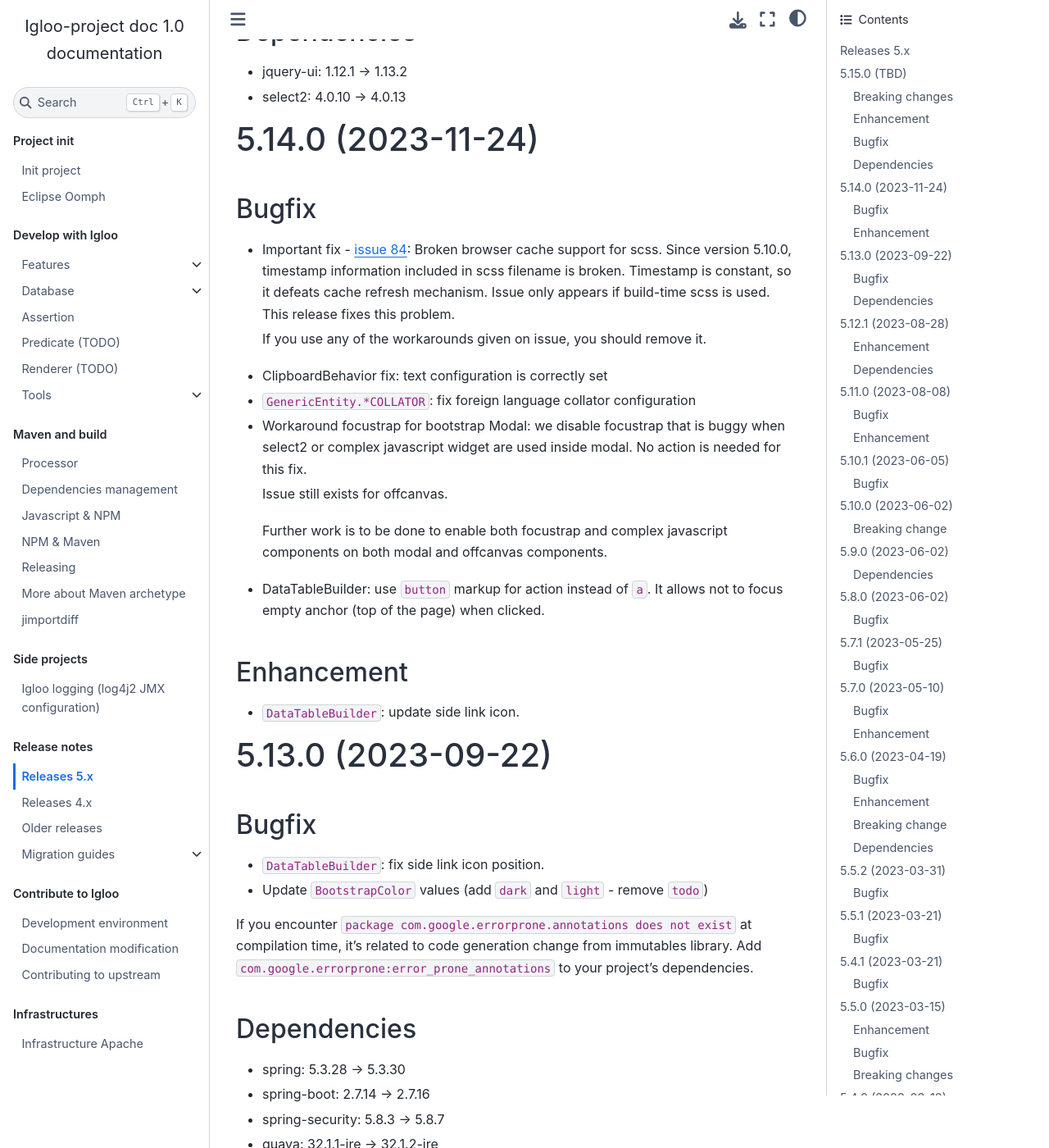
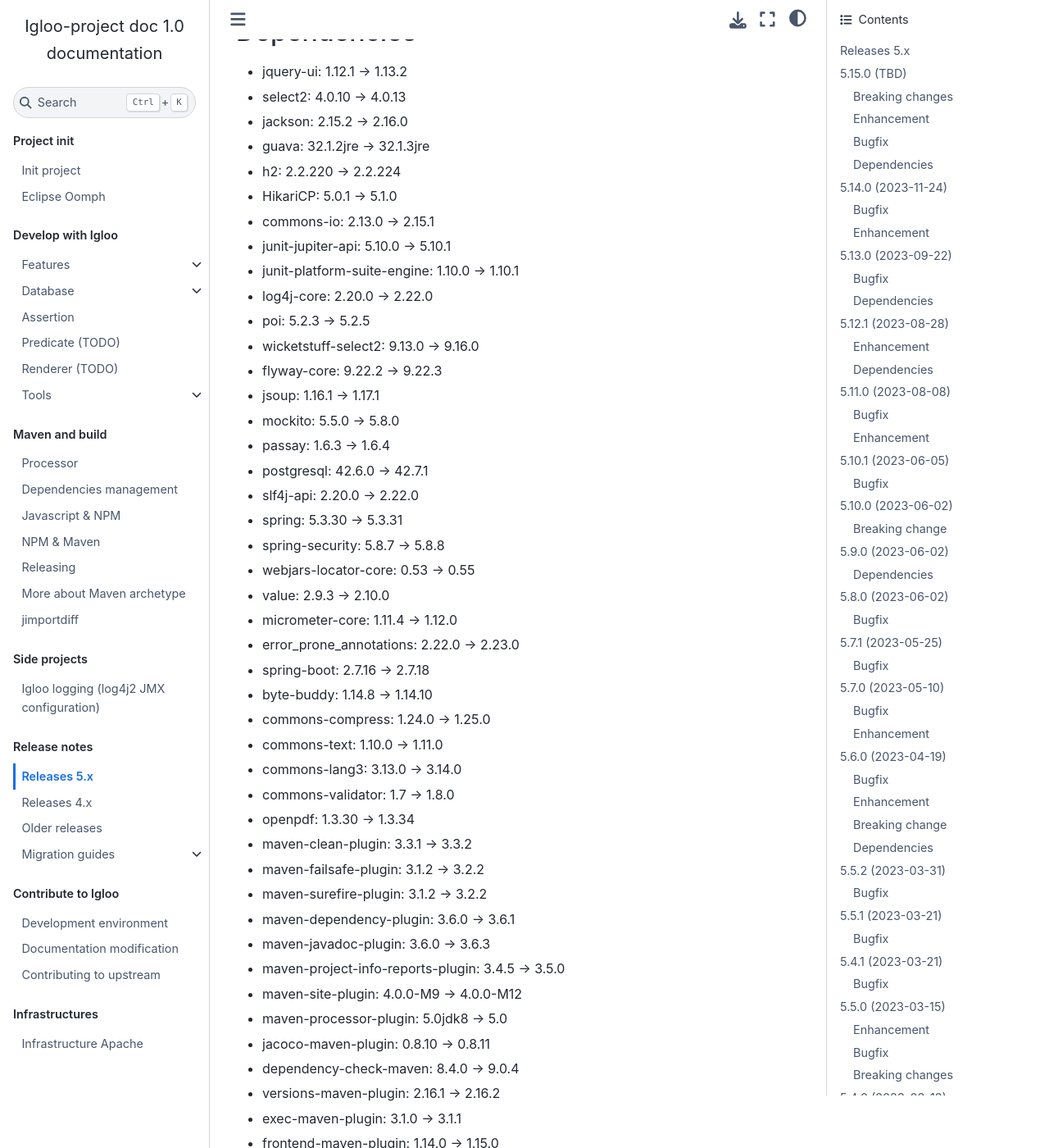
Before and after one commit to igloo-project/igloo-doc, a Sphinx documentation site: the page built from source/release-notes/releases-5.x.md, in a window 1280 px wide and 1400 px high, scrolled down 724 px. Shown: the whole window at 82% size. Built offline with Sphinx 7.4.7 and the Sphinx Book theme 1.1.4, drawn with Linux system fonts in a browser that asks for light colours.

Commit message:
Changelog 5.15.0

```diff
--- a/source/release-notes/releases-5.x.md
+++ b/source/release-notes/releases-5.x.md
@@ -25,6 +25,48 @@
 
 * jquery-ui: 1.12.1 -> 1.13.2
 * select2: 4.0.10 -> 4.0.13
+* jackson: 2.15.2 -> 2.16.0
+* guava: 32.1.2jre -> 32.1.3jre
+* h2: 2.2.220 -> 2.2.224
+* HikariCP: 5.0.1 -> 5.1.0
+* commons-io: 2.13.0 -> 2.15.1
+* junit-jupiter-api: 5.10.0 -> 5.10.1
+* junit-platform-suite-engine: 1.10.0 -> 1.10.1
+* log4j-core: 2.20.0 -> 2.22.0
+* poi: 5.2.3 -> 5.2.5
+* wicketstuff-select2: 9.13.0 -> 9.16.0
+* flyway-core: 9.22.2 -> 9.22.3
+* jsoup: 1.16.1 -> 1.17.1
+* mockito: 5.5.0 -> 5.8.0
+* passay: 1.6.3 -> 1.6.4
+* postgresql: 42.6.0 -> 42.7.1
+* slf4j-api: 2.20.0 -> 2.22.0
+* spring: 5.3.30 -> 5.3.31
+* spring-security: 5.8.7 -> 5.8.8
+* webjars-locator-core: 0.53 -> 0.55
+* value: 2.9.3 -> 2.10.0
+* micrometer-core: 1.11.4 -> 1.12.0
+* error_prone_annotations: 2.22.0 -> 2.23.0
+* spring-boot: 2.7.16 -> 2.7.18
+* byte-buddy: 1.14.8 -> 1.14.10
+* commons-compress: 1.24.0 -> 1.25.0
+* commons-text: 1.10.0 -> 1.11.0
+* commons-lang3: 3.13.0 -> 3.14.0
+* commons-validator: 1.7 -> 1.8.0
+* openpdf: 1.3.30 -> 1.3.34
+* maven-clean-plugin: 3.3.1 -> 3.3.2
+* maven-failsafe-plugin: 3.1.2 -> 3.2.2
+* maven-surefire-plugin: 3.1.2 -> 3.2.2
+* maven-dependency-plugin: 3.6.0 -> 3.6.1
+* maven-javadoc-plugin: 3.6.0 -> 3.6.3
+* maven-project-info-reports-plugin: 3.4.5 -> 3.5.0
+* maven-site-plugin: 4.0.0-M9 -> 4.0.0-M12
+* maven-processor-plugin: 5.0jdk8 -> 5.0
+* jacoco-maven-plugin: 0.8.10 -> 0.8.11
+* dependency-check-maven: 8.4.0 -> 9.0.4
+* versions-maven-plugin: 2.16.1 -> 2.16.2
+* exec-maven-plugin: 3.1.0 -> 3.1.1
+* frontend-maven-plugin: 1.14.0 -> 1.15.0
 
 (v5.14.0)=
 
```
